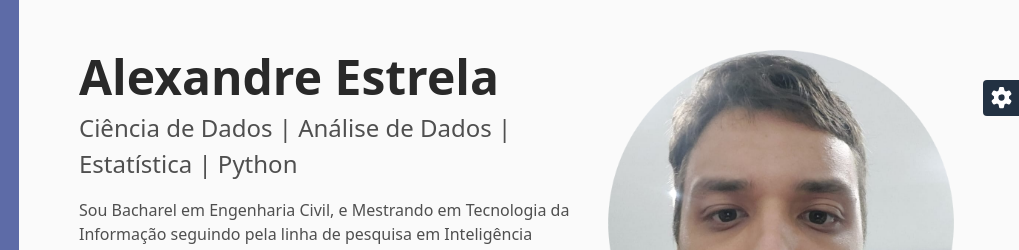
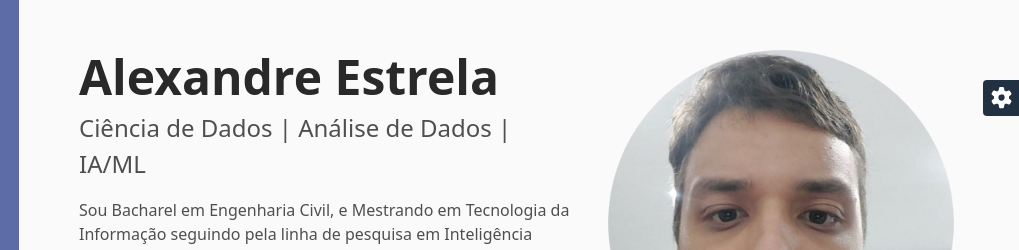
Before and after one commit to alexandre11aa/alexandre11aa.github.io, a plain HTML site: page index.html in a window 1280 px wide. Shown: the top 250 px of the page, 261-1280 px from the left. Drawn offline with Linux system fonts and the light colour scheme.

Commit message:
Update index.html

```diff
--- a/index.html
+++ b/index.html
@@ -135,7 +135,7 @@
                 <div class="profile-teaser row">
                     <div class="col">
                         <h2 class="name font-weight-bold mb-1">Alexandre Estrela</h2>
-                        <div class="tagline mb-3" id="index_professional_field" data-translate="true">Ciência de Dados | Análise de Dados | Estatística | Python</div>
+                        <div class="tagline mb-3" id="index_professional_field" data-translate="true">Ciência de Dados | Análise de Dados | IA/ML</div>
                         <div class="bio mb-4">
 							<span id="index_about_me_1" data-translate="true">Sou Bacharel em Engenharia Civil, e Mestrando em Tecnologia da Informação seguindo pela linha de pesquisa em Inteligência Computacional. Minha especialidade é em Ciência de Dados. Confira alguns dos </span>
                             <a class="text-link" href="resume.html"><span id="index_about_me_2" data-translate="true">programas, algoritmos, estudos e projetos</span></a>
```
